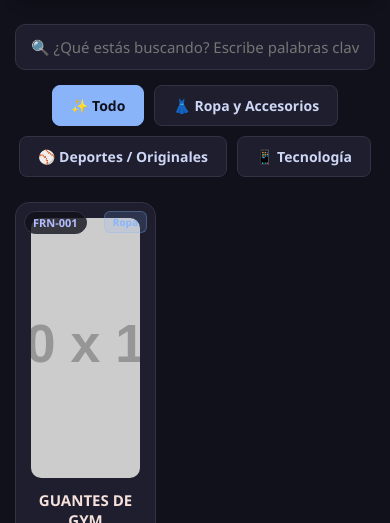
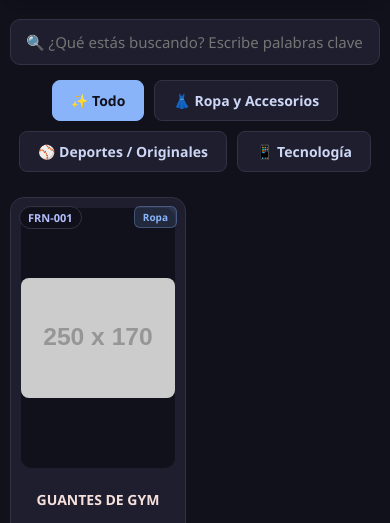
Before and after one commit to franyelimartin2-hash/frnimports, a plain HTML site: page index.html in a window 390 px wide. Shown: the part 159-682 px from the top of the page. Drawn offline with nearby package versions, Linux system fonts and the light colour scheme; placeholder pictures from the web are drawn by us.

Commit message:
Update index.html

```diff
--- a/index.html
+++ b/index.html
@@ -161,6 +161,45 @@
         .input-busqueda-interna:focus { border-color: #89b4fa; }
         .icono-rueda-carga { color: #89b4fa; font-size: 16px; animation: spin 2s linear infinite; display: none; }
         @keyframes spin { 0% { transform: rotate(0deg); } 100% { transform: rotate(360deg); } }
+
+        /* --- DISEÑO ADAPTATIVO (RESPONSIVO) PARA MÓVILES --- */
+@media screen and (max-width: 768px) {
+    /* Ajustar el contenedor general del catálogo para que no sobrepase la pantalla */
+    body {
+        padding: 10px;
+        padding-bottom: 90px;
+    }
+
+    /* Si usas cuadrícula (grid) o contenedores flexibles para los productos */
+    .contenedor-productos, .grid-productos, .productos-lista {
+        display: grid;
+        grid-template-columns: repeat(2, 1fr) !important; /* Dos columnas compactas en el teléfono */
+        gap: 10px !important;
+    }
+
+    /* Reducir el tamaño de las tarjetas de producto para que respiren en la pantalla */
+    .tarjeta-producto, .producto-card {
+        width: 100% !important;
+        margin: 0 auto !important;
+        padding: 10px !important;
+    }
+
+    /* Achicar un poco las imágenes para que no ocupen toda la pantalla */
+    .tarjeta-producto img, .producto-card img {
+        height: 120px !important;
+        object-fit: cover;
+        border-radius: 8px;
+    }
+
+    /* Adaptar los títulos de los productos y precios para dispositivos móviles */
+    h2, h3 {
+        font-size: 14px !important;
+    }
+
+    .precio, .detalles-precio {
+        font-size: 12px !important;
+    }
+}
     </style>
 </head>
 <body>
```
